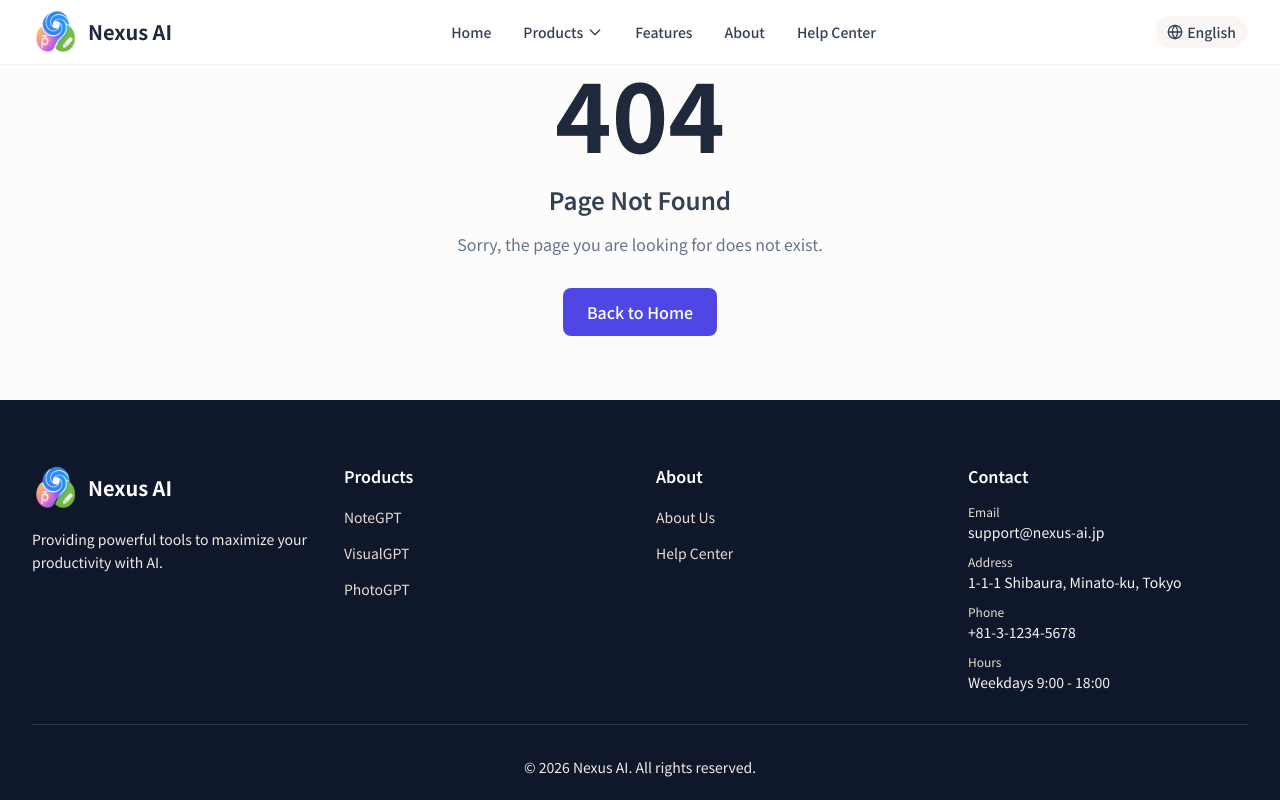
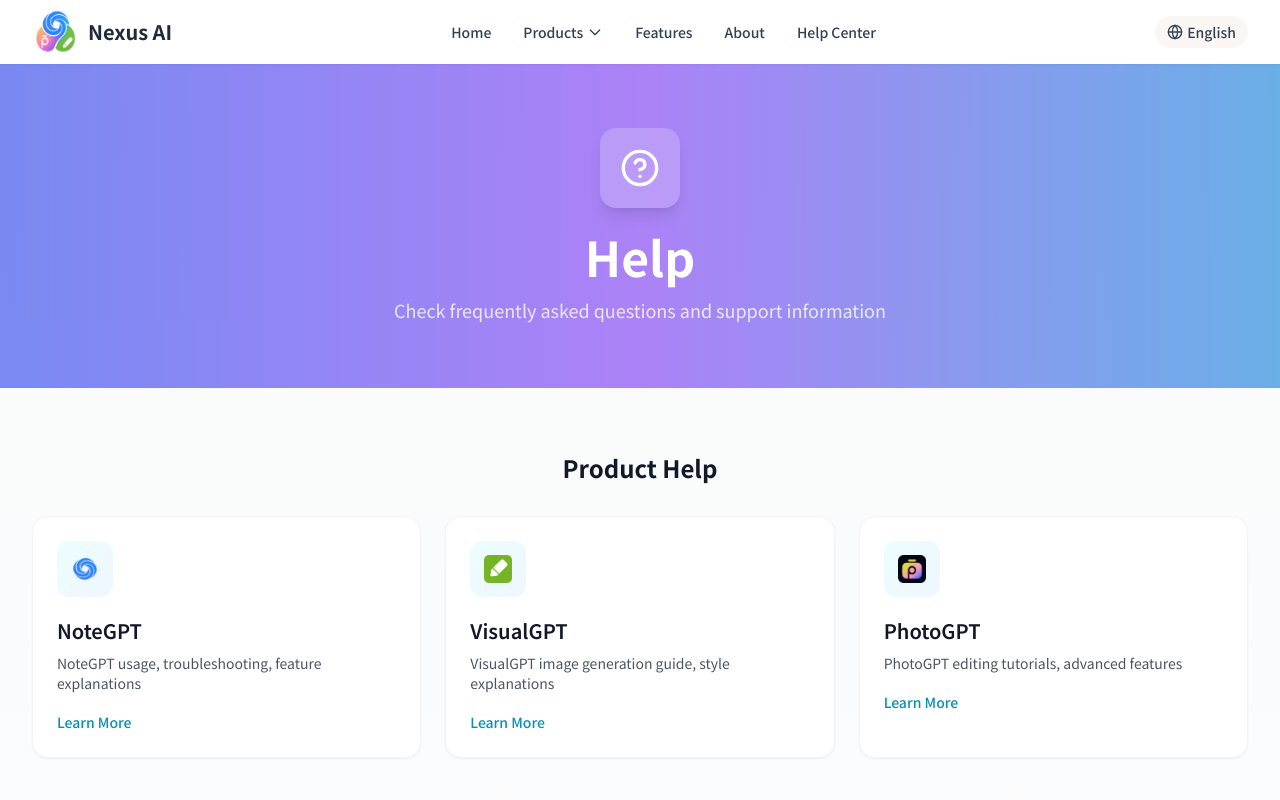
Before and after one commit to Raymond-Yang1102/zf-nexus-ai, a Vue app: page /ja/help in a window 1280 px wide. Shown: the top 800 px of the page. Built offline with nearby package versions, Linux system fonts and the light colour scheme.

Commit message:
访问地址新增语种信息

```diff
--- a/src/App.vue
+++ b/src/App.vue
@@ -6,20 +6,35 @@
 
 <script setup lang="ts">
 import { computed, watch, onMounted } from 'vue'
-import { RouterView } from 'vue-router'
+import { RouterView, useRoute, useRouter } from 'vue-router'
 import { useI18n } from 'vue-i18n'
-import { LOCALE_STORAGE_KEY } from './main'
+import { LOCALE_STORAGE_KEY, DEFAULT_LOCALE, SUPPORTED_LOCALES } from './config/locale'
 
 const { locale, t } = useI18n()
+const route = useRoute()
+const router = useRouter()
 
 const currentLocale = computed(() => locale.value)
 
 const changeLocale = (lang: string) => {
   locale.value = lang
   localStorage.setItem(LOCALE_STORAGE_KEY, lang)
+
+  const currentPath = route.path
+  const currentLang = route.params.lang as string
+
+  let newPath = currentPath
+
+  if (currentLang) {
+    newPath = currentPath.replace(`/${currentLang}`, `/${lang}`)
+  } else {
+    const pathWithoutSlash = currentPath === '/' ? '' : currentPath
+    newPath = `/${lang}${pathWithoutSlash}`
+  }
+
+  router.push(newPath)
 }
 
-// Update document head (title & meta) based on locale
 const updateDocumentHead = () => {
   document.documentElement.lang = locale.value
   document.documentElement.dataset.lang = locale.value
@@ -29,12 +44,21 @@ const updateDocumentHead = () => {
   document.querySelector('meta[name="keywords"]')?.setAttribute('content', t('meta.keywords'))
 }
 
-// Watch for locale changes and update document attributes
 watch(currentLocale, () => {
   updateDocumentHead()
 })
 
 onMounted(() => {
+  const langParam = route.params.lang as string
+
+  if (langParam && SUPPORTED_LOCALES.includes(langParam as any)) {
+    locale.value = langParam
+    localStorage.setItem(LOCALE_STORAGE_KEY, langParam)
+  } else if (!localStorage.getItem(LOCALE_STORAGE_KEY)) {
+    locale.value = DEFAULT_LOCALE
+    localStorage.setItem(LOCALE_STORAGE_KEY, DEFAULT_LOCALE)
+  }
+
   updateDocumentHead()
 })
 </script>
--- a/src/components/Header.vue
+++ b/src/components/Header.vue
@@ -229,8 +229,8 @@ interface NavItem {
 
 const navItems: NavItem[] = [
   { key: 'features', type: 'section', target: 'features' },
-  { key: 'about', type: 'route', target: '/about' },
-  { key: 'help', type: 'route', target: '/help' }
+  { key: 'about', type: 'route', target: 'about' },
+  { key: 'help', type: 'route', target: 'help' }
 ]
 
 /**
@@ -249,13 +249,17 @@ const scrollToElement = (id: string) => {
 
 const handleNavClick = (item: NavItem) => {
   if (item.type === 'route') {
-    router.push(item.target)
+    const lang = locale.value as string
+    const path = `/${lang}/${item.target}`
+    router.push(path)
     return
   }
   if (isHomePage.value) {
     scrollToElement(item.target)
   } else {
-    router.push({ path: '/', hash: `#${item.target}` })
+    const lang = locale.value as string
+    const path = lang === 'ja' ? '/' : `/${lang}/`
+    router.push({ path, hash: `#${item.target}` })
   }
 }
 
@@ -327,7 +331,8 @@ const languages = Object.entries(messages[effectiveLocale.value]?.header?.langua
 }));
 
 const isHomePage = computed(() => {
-  return router.currentRoute.value.path === '/'
+  const path = router.currentRoute.value.path
+  return path === '/' || path === '/ja/' || path === '/zh/' || path === '/en/'
 })
 
 const shouldUseDarkText = computed(() => {
@@ -438,10 +443,13 @@ const cancelLangMenuClose = () => {
 }
 
 const goToHome = () => {
+  const lang = locale.value as string
+  const homePath = lang === 'ja' ? '/' : `/${lang}/`
+
   if (isHomePage.value) {
     window.scrollTo({ top: 0, behavior: 'smooth' })
   } else {
-    router.push('/')
+    router.push(homePath)
   }
 }
 
--- /dev/null
+++ b/src/config/locale.ts
@@ -0,0 +1,32 @@
+import type { Locale } from '../locales'
+
+export const LOCALE_STORAGE_KEY = 'locale'
+
+export const DEFAULT_LOCALE: Locale = 'ja'
+
+export const SUPPORTED_LOCALES: Locale[] = ['ja', 'zh', 'en']
+
+export function detectSystemLocale(): Locale {
+  if (typeof navigator === 'undefined') return DEFAULT_LOCALE
+
+  const browserLang = navigator.language
+  const shortLang = browserLang.split('-')[0].toLowerCase()
+
+  return SUPPORTED_LOCALES.includes(shortLang as Locale)
+    ? (shortLang as Locale)
+    : DEFAULT_LOCALE
+}
+
+export function resolveInitialLocale(): Locale {
+  const saved = localStorage.getItem(LOCALE_STORAGE_KEY)
+
+  if (saved !== null) {
+    if (SUPPORTED_LOCALES.includes(saved as Locale)) {
+      return saved as Locale
+    }
+  }
+
+  const systemLocale = detectSystemLocale()
+  localStorage.setItem(LOCALE_STORAGE_KEY, systemLocale)
+  return systemLocale
+}
--- a/src/main.ts
+++ b/src/main.ts
@@ -4,60 +4,16 @@ import App from './App.vue'
 import './style.css'
 import router from './router'
 import { messages, type Locale } from './locales'
+import { DEFAULT_LOCALE, resolveInitialLocale } from './config/locale'
 
 export { messages, type Locale }
-
-// ===== 多语言初始化配置 =====
-/** 项目专属的本地存储键名，用于区分"回访用户"与"首次访问" */
-export const LOCALE_STORAGE_KEY = 'locale'
-/** 可配置的默认语种：当系统语言无法匹配到支持语种时使用 */
-export const DEFAULT_LOCALE: Locale = 'ja'
-/** 项目支持的所有语种 */
-const SUPPORTED_LOCALES: Locale[] = ['ja', 'zh', 'en']
-
-/**
- * 检测浏览器/系统语言，并匹配到项目支持的语种。
- * 匹配规则：提取浏览器语言的短代码（如 zh-CN → zh），
- * 在支持列表中查找匹配项，找不到则返回可配置的默认语种。
- */
-function detectSystemLocale(): Locale {
-  if (typeof navigator === 'undefined') return DEFAULT_LOCALE
-
-  const browserLang = navigator.language
-  const shortLang = browserLang.split('-')[0].toLowerCase()
-
-  return SUPPORTED_LOCALES.includes(shortLang as Locale)
-    ? (shortLang as Locale)
-    : DEFAULT_LOCALE
-}
-
-/**
- * 解析初始语种，区分两种场景：
- * 1. 本地存储中存在语言标识 → 回访用户，恢复上次选择
- * 2. 本地存储中无语言标识   → 首次访问，检测系统语言并自动保存
- */
-function resolveInitialLocale(): Locale {
-  const saved = localStorage.getItem(LOCALE_STORAGE_KEY)
-
-  if (saved !== null) {
-    // 场景1：回访用户 → 恢复已保存的语种（含有效性校验）
-    if (SUPPORTED_LOCALES.includes(saved as Locale)) {
-      return saved as Locale
-    }
-  }
-
-  // 场景2：首次访问 → 检测系统语言并持久化
-  const systemLocale = detectSystemLocale()
-  localStorage.setItem(LOCALE_STORAGE_KEY, systemLocale)
-  return systemLocale
-}
 
 const initialLocale = resolveInitialLocale()
 
 const i18n = createI18n({
   legacy: false,
   locale: initialLocale,
-  fallbackLocale: 'ja',
+  fallbackLocale: DEFAULT_LOCALE,
   messages
 })
 
--- a/src/router/index.ts
+++ b/src/router/index.ts
@@ -1,30 +1,72 @@
 import { createRouter, createWebHistory } from 'vue-router'
 import type { RouteRecordRaw } from 'vue-router'
+import { SUPPORTED_LOCALES, DEFAULT_LOCALE } from '../config/locale'
 
-const routes: RouteRecordRaw[] = [
+const langPattern = SUPPORTED_LOCALES.join('|')
+
+interface BaseRoute {
+  name: string
+  component: RouteRecordRaw['component']
+}
+
+const baseRoutes: BaseRoute[] = [
   {
-    path: '/',
     name: 'Home',
     component: () => import('../views/Home.vue')
   },
-
   {
-    path: '/about',
     name: 'About',
     component: () => import('../views/About.vue')
   },
   {
-    path: '/help',
     name: 'Help',
     component: () => import('../views/Help.vue')
-  },
-
-  {
-    path: '/:pathMatch(.*)*',
-    name: 'NotFound',
-    component: () => import('../views/NotFound.vue')
   }
 ]
+
+const routes: RouteRecordRaw[] = []
+
+baseRoutes.forEach((route) => {
+  const path = route.name === 'Home' ? '' : route.name.toLowerCase()
+
+  if (route.name === 'Home') {
+    // 首页：保留无语种根路径作为日语入口
+    routes.push(
+      {
+        path: '/',
+        name: route.name,
+        component: route.component
+      } as RouteRecordRaw
+    )
+  }
+
+  // 所有页面均携带语种前缀
+  routes.push(
+    {
+      path: `/:lang(${langPattern})${path ? `/${path}` : '/'}`,
+      name: `${route.name}Localized`,
+      component: route.component
+    } as RouteRecordRaw
+  )
+})
+
+// 无语种的非首页路径 → 重定向到日语版本
+routes.push(
+  {
+    path: '/about',
+    redirect: '/ja/about'
+  },
+  {
+    path: '/help',
+    redirect: '/ja/help'
+  }
+)
+
+routes.push({
+  path: '/:pathMatch(.*)*',
+  name: 'NotFound',
+  component: () => import('../views/NotFound.vue')
+})
 
 const router = createRouter({
   history: createWebHistory(),
@@ -33,7 +75,6 @@ const router = createRouter({
     if (savedPosition) {
       return savedPosition
     }
-    // 处理 hash 锚点跳转：路由到首页且带有 hash 时，滚动到对应区域
     if (to.hash) {
       return {
         el: to.hash,
@@ -44,4 +85,6 @@ const router = createRouter({
   }
 })
 
+export { DEFAULT_LOCALE, SUPPORTED_LOCALES }
+
 export default router
```
Also changed, not shown: 11 other files (tests, documents, lock files or other folders).
